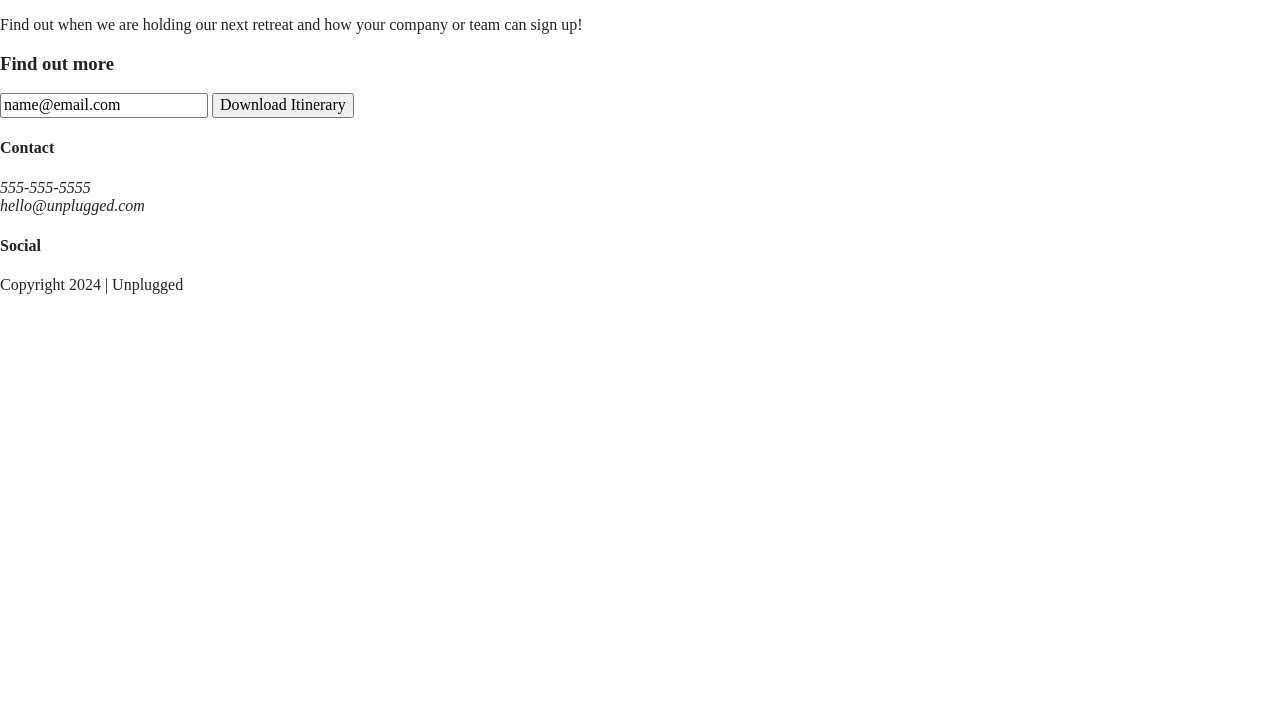
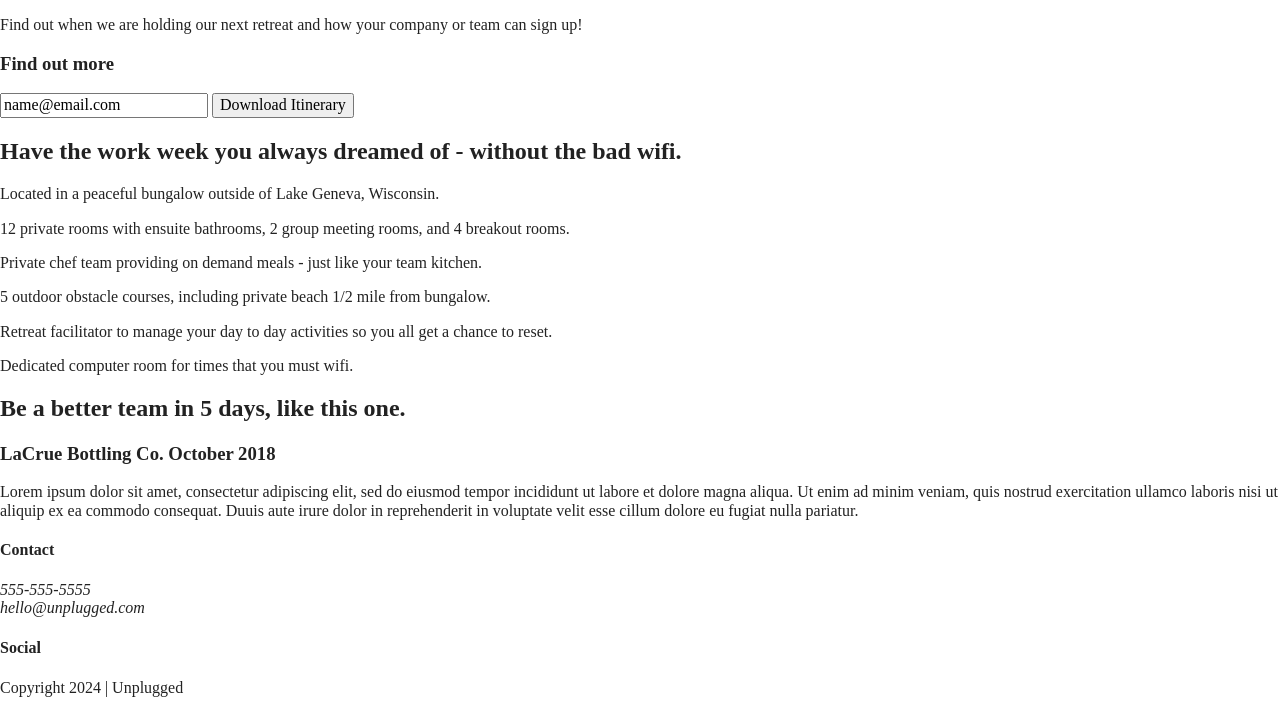
Before and after one commit to Margo-N/unplugged-retreat-website-project, a website built with Parcel: page index.html in a window 1280 px wide. Shown: the part 175-888 px from the top of the page. Before the commit the page ends 800 px from the top, so only its background shows below. Built offline with nearby package versions, Linux system fonts and the light colour scheme.

Commit message:
Finished coding HTML for site

```diff
--- a/index.html
+++ b/index.html
@@ -58,6 +58,54 @@
         </div>
       </div>
     </aside>
+    <section class="features">
+      <div class="content-wrapper">
+        <h2>Have the work week you always dreamed of - without the bad wifi.</h2>
+        <div class="features-items">
+          <article>
+            <p class="fontawesome-icons"></p>
+            <p class="features-item-description">Located in a peaceful bungalow outside of Lake Geneva, Wisconsin.
+            </p>
+          </article>
+          <article>
+            <p class="fontawesome-icons"></p>
+            <p class="features-item-description">12 private rooms with ensuite bathrooms, 2 group meeting rooms, and 4 breakout rooms.
+            </p>
+          </article>
+          <article>
+            <p class="fontawesome-icons"></p>
+            <p class="features-item-description">Private chef team providing on demand meals - just like your team kitchen.
+            </p>
+          </article>
+          <article>
+            <p class="fontawesome-icons"></p>
+            <p class="features-item-description">5 outdoor obstacle courses, including private beach 1/2 mile from bungalow.
+            </p>
+          </article>
+          <article>
+            <p class="fontawesome-icons"></p>
+            <p class="features-item-description">Retreat facilitator to manage your day to day activities so you all get a chance to reset.
+            </p>
+          </article>
+          <article>
+            <p class="fontawesome-icons"></p>
+            <p class="features-item-description">Dedicated computer room for times that you must wifi.
+            </p>
+          </article>
+        </div>
+      </div>
+    </section>
+
+    <section class="reviews">
+      <div class="content-wrapper">
+        <h2>Be a better team in 5 days, like this one.</h2>
+        <article>
+          <h3>LaCrue Bottling Co.
+            October 2018</h3>
+            <p>Lorem ipsum dolor sit amet, consectetur adipiscing elit, sed do eiusmod tempor incididunt ut labore et dolore magna aliqua. Ut enim ad minim veniam, quis nostrud exercitation ullamco laboris nisi ut aliquip ex ea commodo consequat. Duuis aute irure dolor in reprehenderit in voluptate velit esse cillum dolore eu fugiat nulla pariatur.</p>
+        </article>
+      </div>
+    </section>
 
   </main>
   <footer>
```
